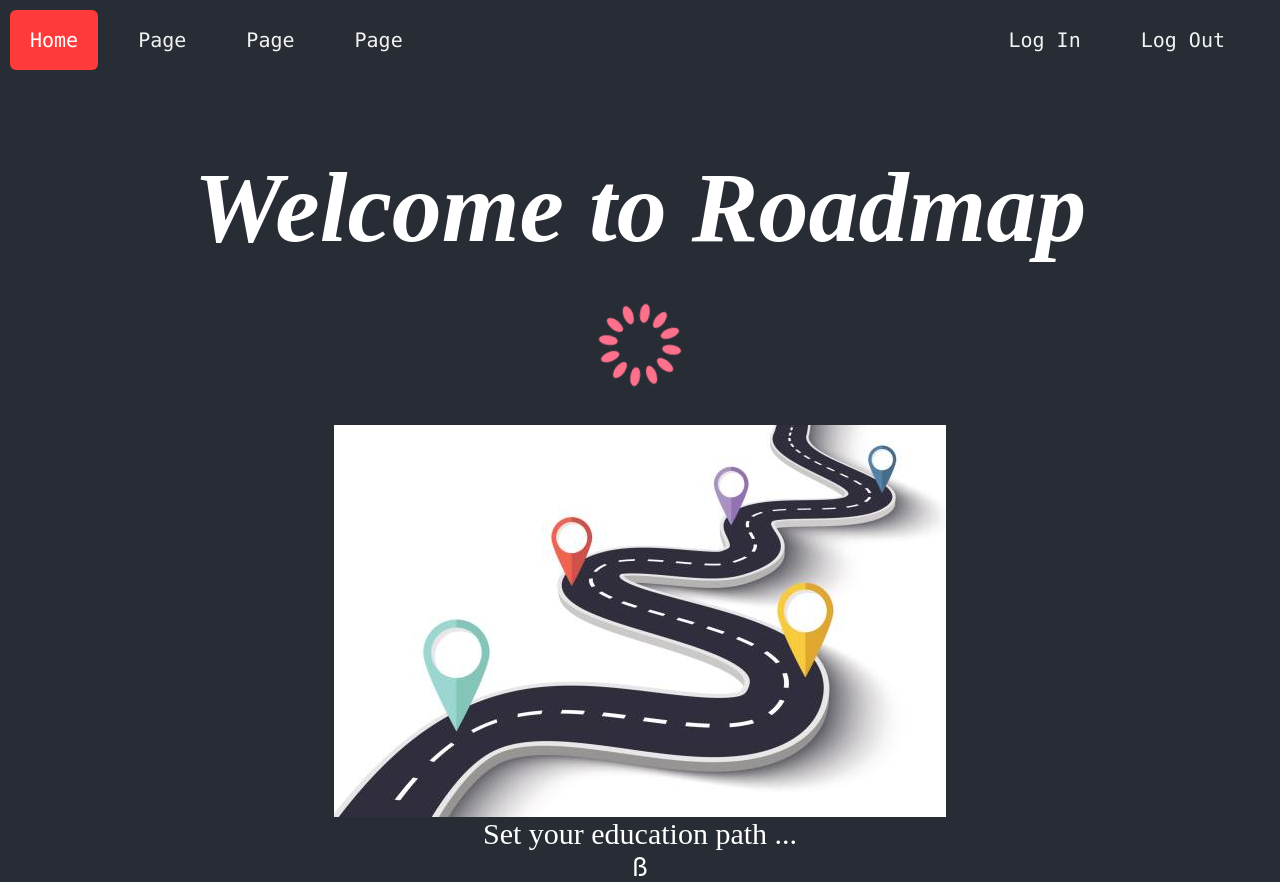
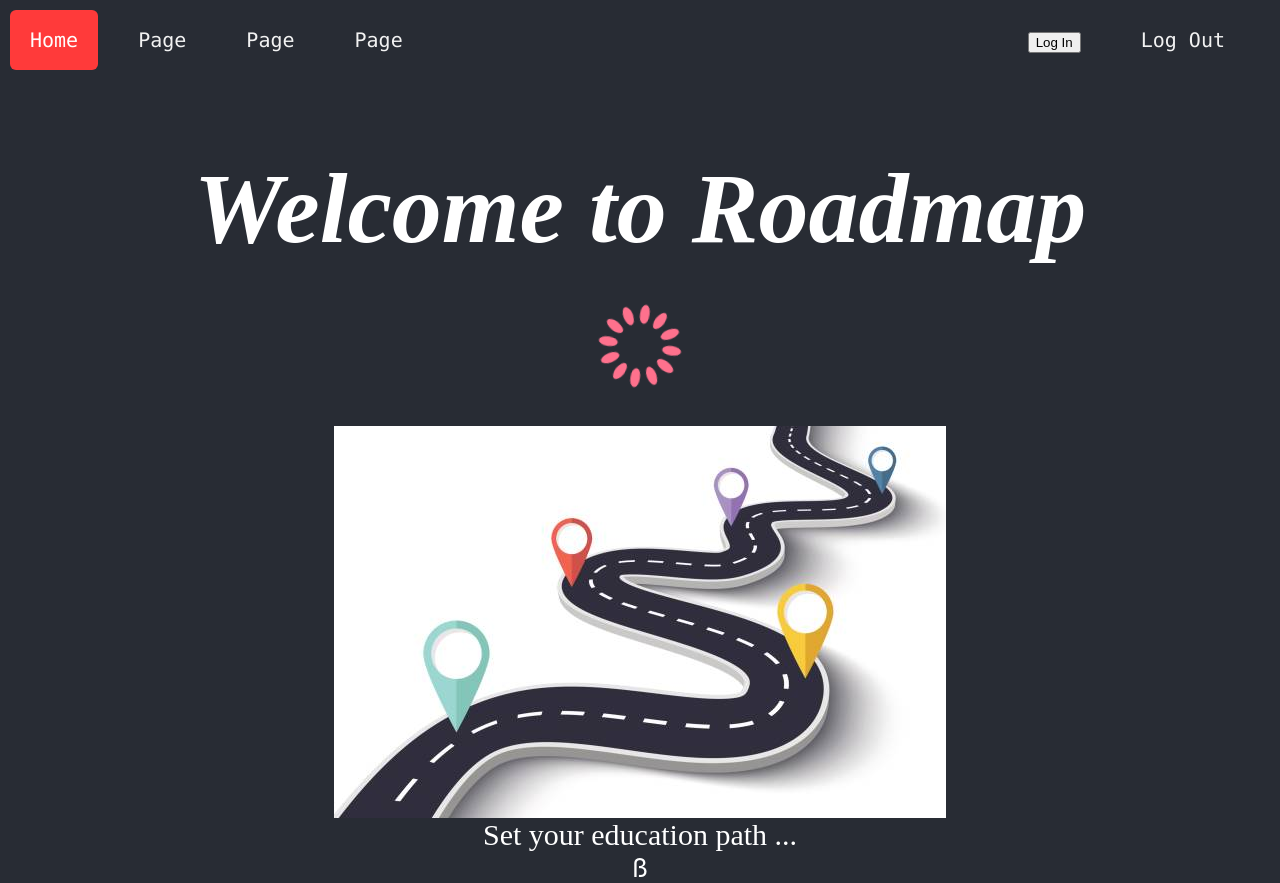
Before and after one commit to Spring2022-CSCI152/Team6, a React (Create React App) app: page / in a window 1280 px wide. Built offline with nearby package versions, Linux system fonts and the light colour scheme; a web font is replaced by a local one.

Commit message:
button change

```diff
--- a/src/components/Header.js
+++ b/src/components/Header.js
@@ -10,7 +10,7 @@ const Header = () => {
         <a href="#default">Page</a>
         <a href="#default">Page</a>
         <div class="right-nav">
-        <Link to='/Users/gurleenkaur/Desktop/Team6/src/pages/login.js'>Log In</Link>
+        <Link to='../src/pages/login.js'><button>Log In</button></Link>
             <a href="#default">Log Out</a>
         </div>
   </div>;
```
